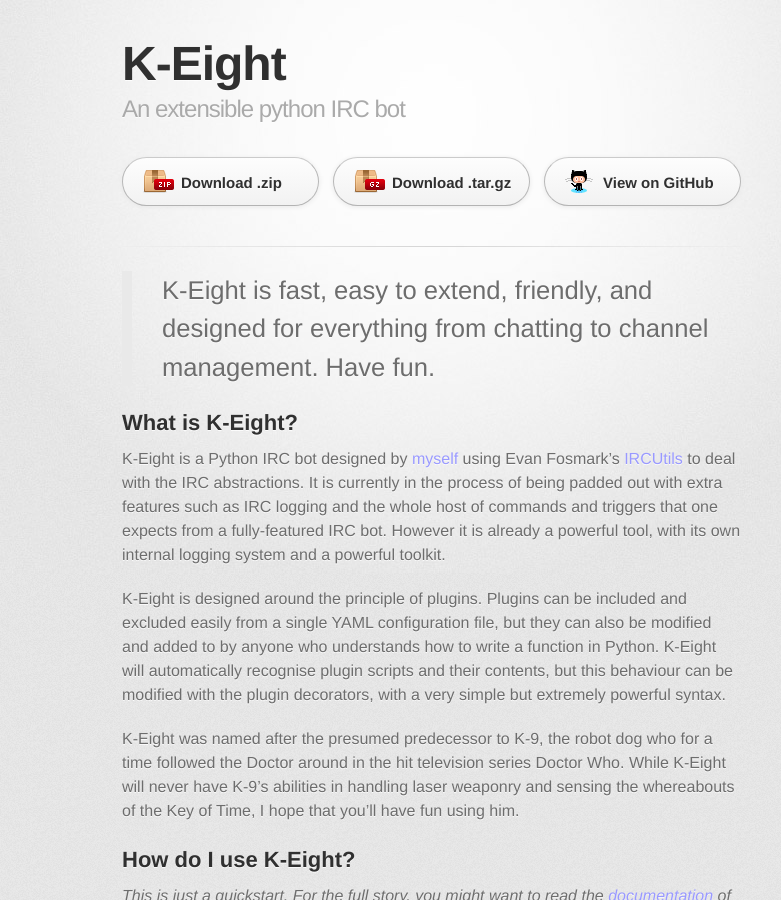
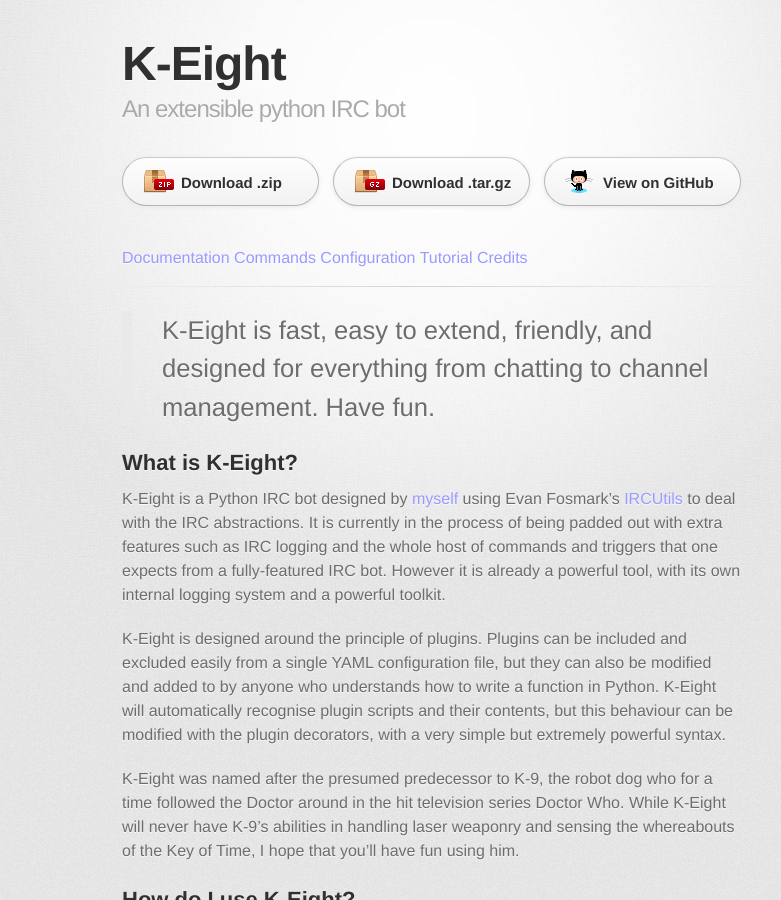
Before and after one commit to MrJohz/K-Eight, a Jekyll site: the page built from index.md, in a window 1280 px wide and 900 px high. Shown: the whole window, without its empty margins (208-989 px from the left). Built offline with Jekyll 4.4.1, drawn with Linux system fonts in a browser that asks for light colours; some web fonts are replaced.

Commit message:
Added nav bar to default.html

```diff
--- a/_layouts/default.html
+++ b/_layouts/default.html
@@ -30,6 +30,14 @@
           <a href="https://github.com/MrJohz/K-Eight" id="view-on-github" class="button"><span>View on GitHub</span></a>
         </section>
 
+        <section id="nav">
+          <a href="http://mrjohz.github.io/K-Eight/docs">Documentation</a>
+          <a href="http://mrjohz.github.io/K-Eight/commands">Commands</a>
+          <a href="http://mrjohz.github.io/K-Eight/preferences">Configuration</a>
+          <a href="http://mrjohz.github.io/K-Eight/tutorial">Tutorial</a>
+          <a href="http://mrjohz.github.io/K-Eight/credits">Credits</a>
+        </section>
+
         <hr>
 
         <section id="main_content">
```
